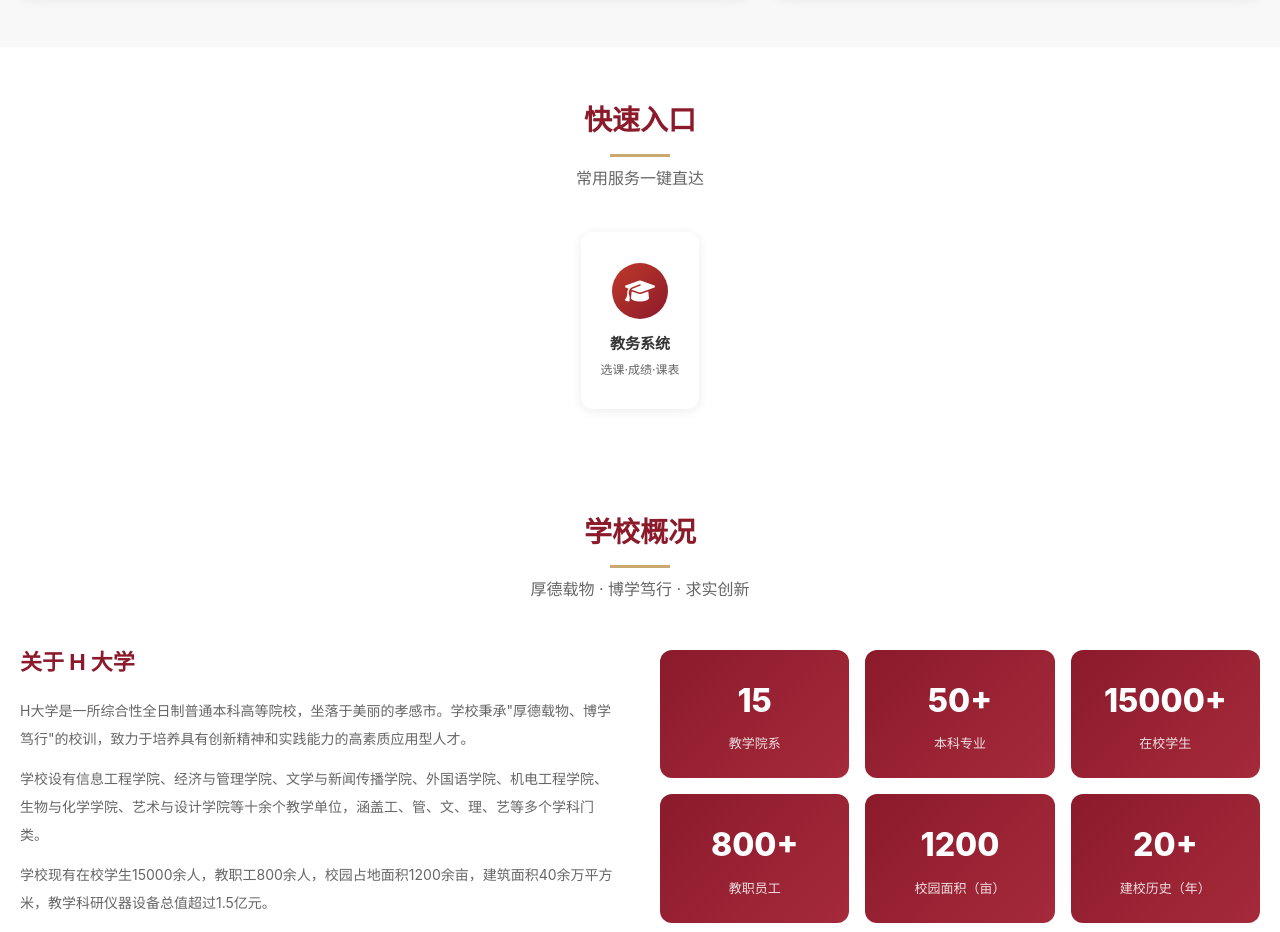
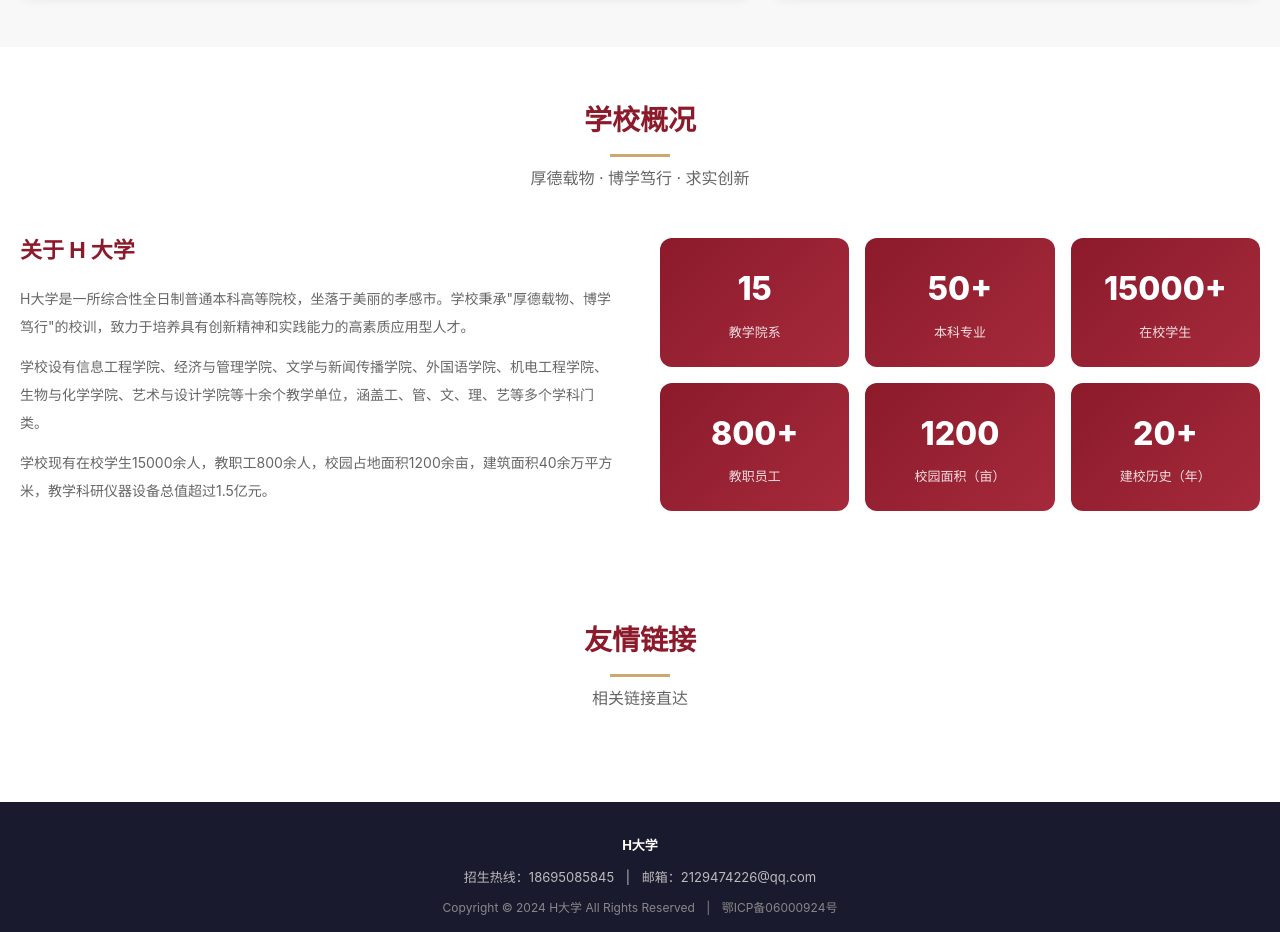
Before and after one commit to DABAIQ8/edu-admin-ssystem, a plain HTML site: page index.html in a window 1280 px wide. Shown: the part 1353-2285 px from the top of the page. Drawn offline with Linux system fonts and the light colour scheme.

Commit message:
删除页脚地址+删除快速入口区域

```diff
--- a/index.html
+++ b/index.html
@@ -907,23 +907,6 @@
             </div>
         </div>
 
-        <!-- 快速入口 -->
-        <div class="section" style="background:var(--white);">
-            <div class="container">
-                <div class="section-title">
-                    <h2>快速入口</h2>
-                    <p>常用服务一键直达</p>
-                </div>
-                <div style="display:flex;justify-content:center;">
-                    <a href="javascript:showLoginModal()" class="quick-link-card" style="max-width:260px;">
-                        <div class="icon red"><i class="fa fa-graduation-cap"></i></div>
-                        <h4>教务系统</h4>
-                        <p>选课·成绩·课表</p>
-                    </a>
-                </div>
-            </div>
-        </div>
-
         <!-- 学校简介 -->
         <div class="section about-section" id="about">
             <div class="container">
@@ -965,8 +948,7 @@
             <div class="container">
                 <div class="footer-bottom" style="text-align:center;font-size:13px;line-height:2;">
                     <p style="color:#fff;font-weight:600;margin-bottom:6px;"><strong>H大学</strong></p>
-                    <p style="color:#bbb;">地址：湖北省孝感市学院路158号 <span>|</span> 邮编：432000</p>
-                    <p style="color:#bbb;">电话：(0712)2345612 <span>|</span> 招生热线：18695085845 <span>|</span> 邮箱：2129474226@qq.com</p>
+                    <p style="color:#bbb;">招生热线：18695085845 <span>|</span> 邮箱：2129474226@qq.com</p>
                     <p style="color:#888;margin-top:6px;font-size:12px;">Copyright &copy; 2024 H大学 All Rights Reserved <span>|</span> 鄂ICP备06000924号</p>
                 </div>
             </div>
```
